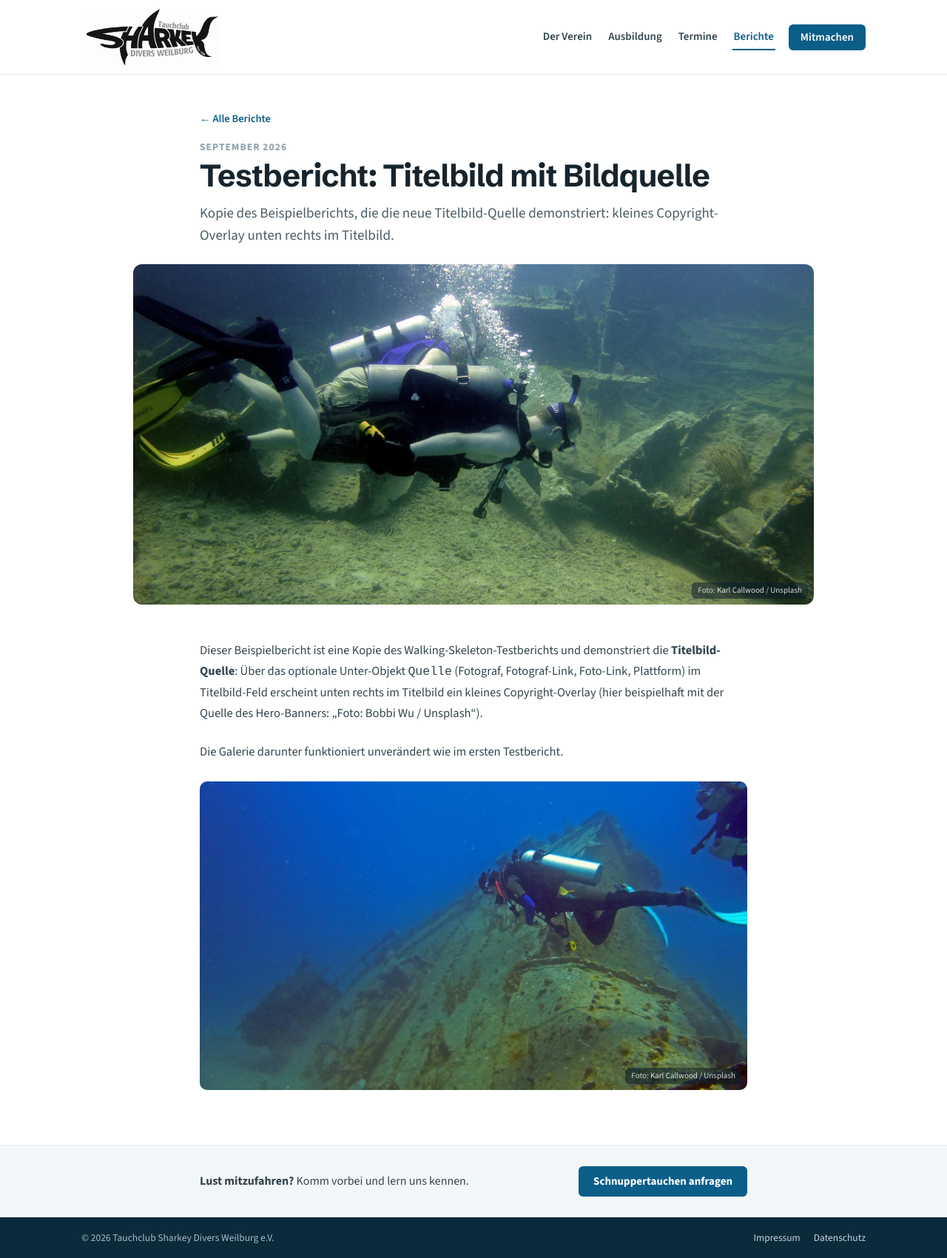
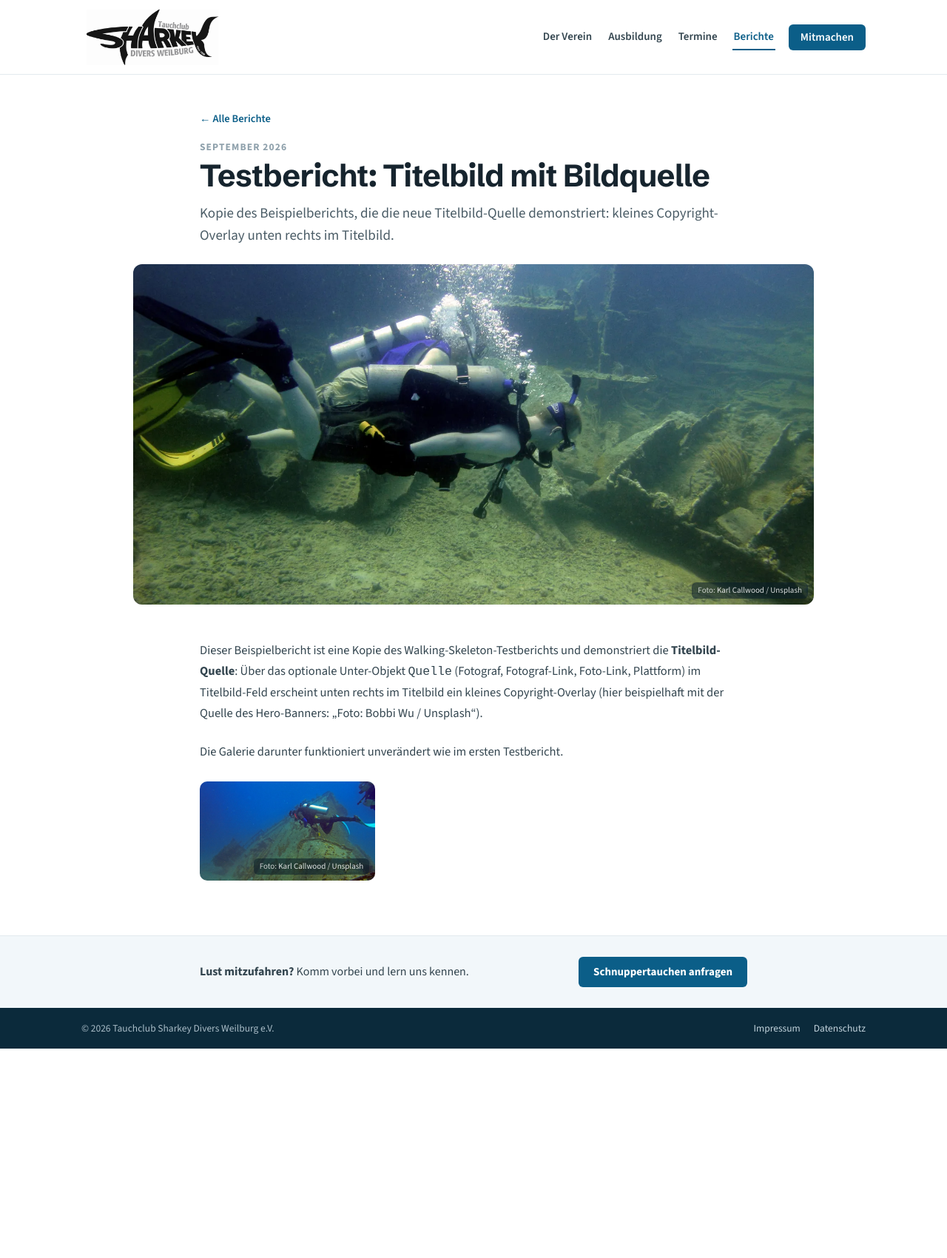
Before and after one commit to hollesse/sharkey-divers.de, a Jekyll site: the page built from _posts/2026-09-01-testbericht-mit-bildquelle.md, in a window 1280 px wide. Shown: the whole page at 74% size. Built offline with Jekyll 4.4.1, drawn with Linux system fonts in a browser that asks for light colours; after the commit the page ends 1417 px from its top, so only the background shows below that.

Commit message:
fix(design-system): Galerie-Grid mit auto-fill statt auto-fit — einzelne Bilder bleiben in normaler Spaltenbreite statt die volle Breite zu fuellen [design-system-001]
Co-Authored-By: Claude Fable 5 <noreply@anthropic.com>

```diff
--- a/_sass/_components.scss
+++ b/_sass/_components.scss
@@ -428,7 +428,9 @@
 
 .bericht-gallery {
   display: grid;
-  grid-template-columns: repeat(auto-fit, minmax(220px, 1fr));
+  // auto-fill (nicht auto-fit): leere Spalten bleiben erhalten, damit ein
+  // einzelnes Bild normal klein bleibt statt die volle Breite zu fuellen
+  grid-template-columns: repeat(auto-fill, minmax(220px, 1fr));
   gap: $space-14;
   margin: $space-26 0;
   align-items: start; // unterschiedlich hohe Thumbnails oben ausrichten
```
